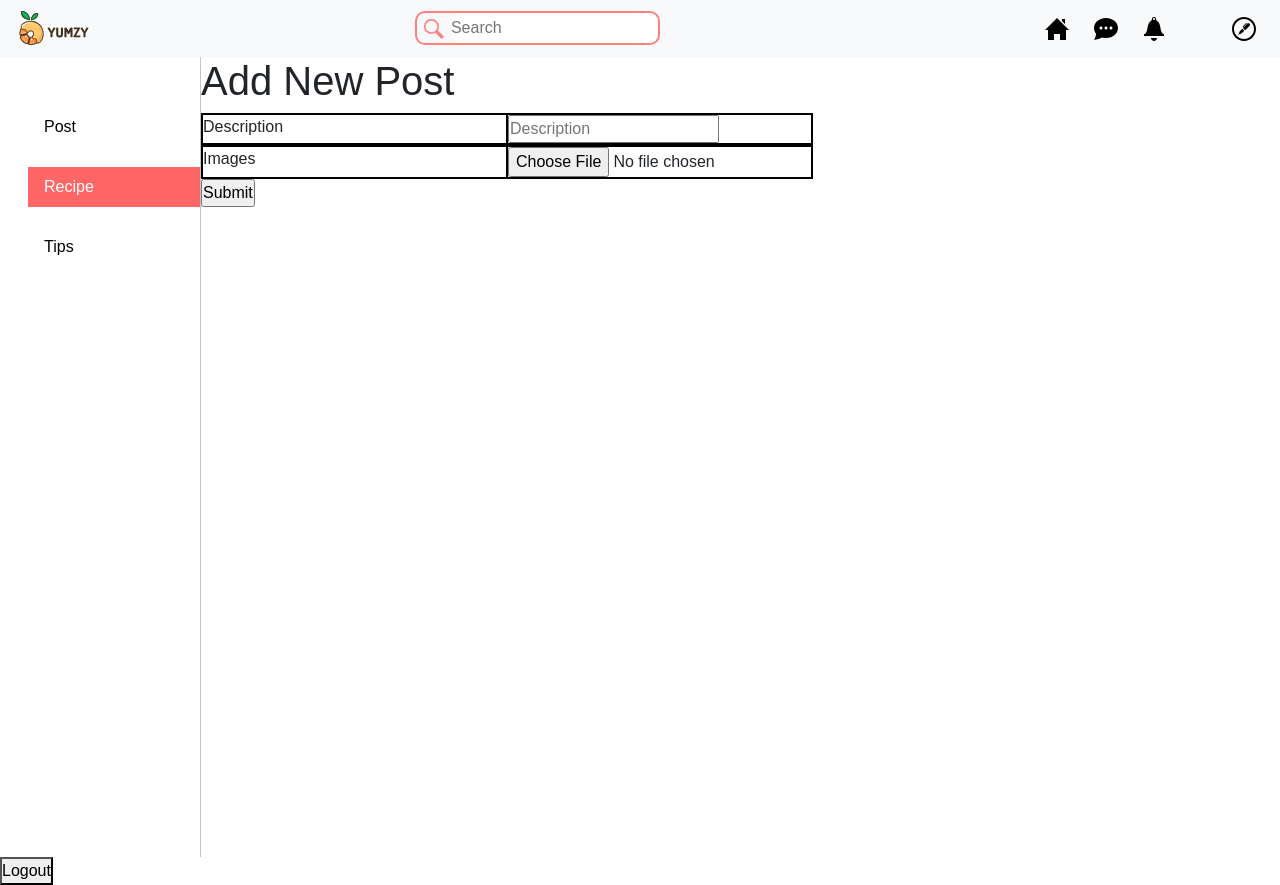
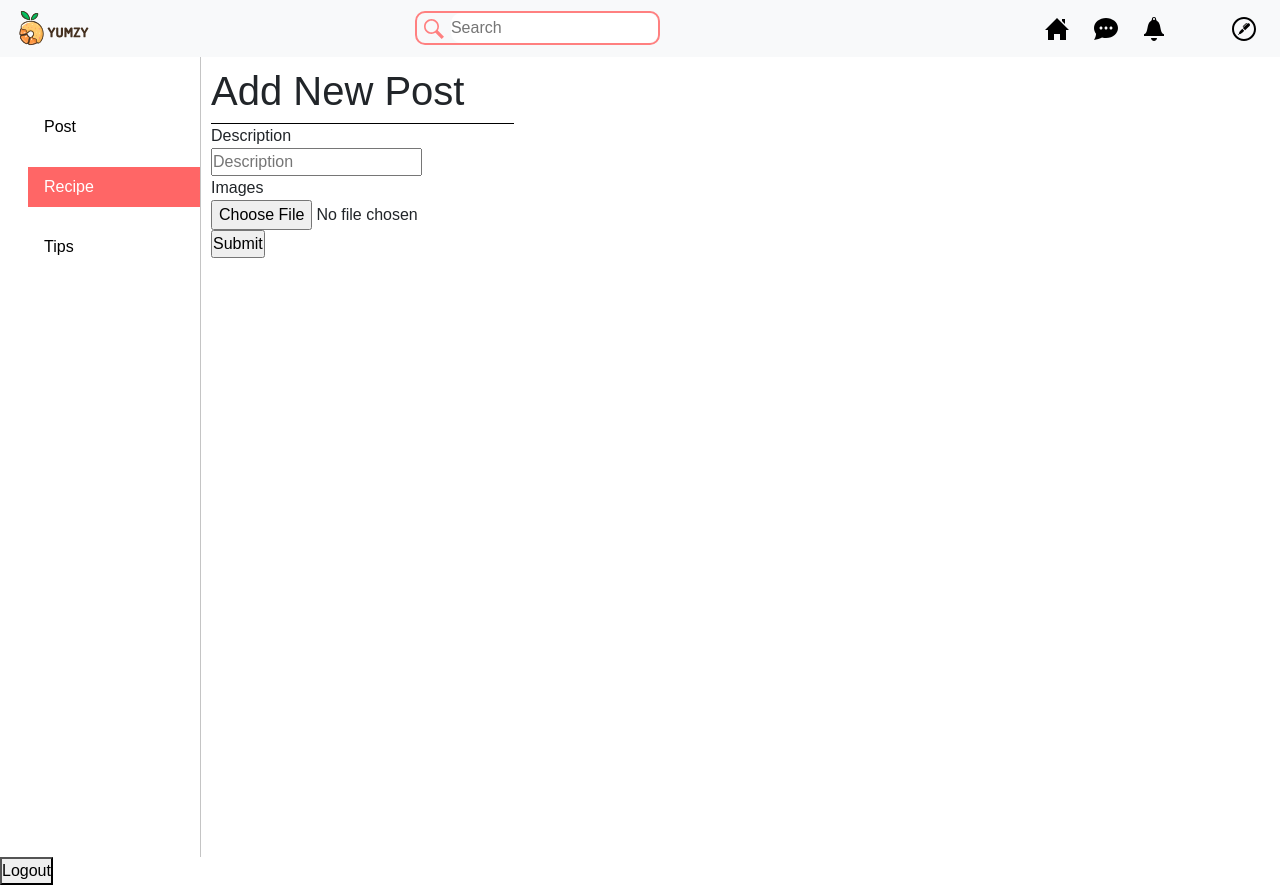
Before and after one commit to Phoenix-Cooperation/yumzy-frontend, a React (Create React App) app: page /create/post in a window 1280 px wide. Built offline with nearby package versions, Linux system fonts and the light colour scheme; no server answers; sample sign-in values are in the browser's storage; some icons are missing.

Commit message:
restructured the file system and created create_contnent.scss

```diff
--- a/src/App.js
+++ b/src/App.js
@@ -8,10 +8,10 @@ import Auth from "./pages/Auth/Auth";
 import Home from "./pages/Home/Home";
 import PrivateRoute from "./utils/PrivateRoute";
 import { logout } from "./services/firebase-auth"
-import RecipePanel from "./pages/UploadContent/RecipePanel";
-import TipsPanel from "./pages/UploadContent/TipsPanel";
+import RecipePanel from "./pages/createContent/RecipePanel";
+import TipsPanel from "./pages/createContent/TipsPanel";
 // import ReviewPanel from "./pages/UploadContent/ReviewPanel";
-import PostPanel from "./pages/UploadContent/PostPanel";
+import PostPanel from "./pages/createContent/PostPanel";
 
 // import {logout} from "./services/"
 
@@ -27,10 +27,10 @@ function App() {
             <Route path="explore" element={<Home />} />
             <Route path="notifications" element={<Home />} />
             <Route path="create" element={<PrivateRoute><CreateMenu/></PrivateRoute>} >
-              <Route index element={<RecipePanel />} />
+              <Route index element={<PostPanel />} />
+              <Route path="post" element={<PostPanel />} />
               <Route path="recipe" element={<RecipePanel />} />
               <Route path="tips" element={<TipsPanel />} />
-              <Route path="post" element={<PostPanel />} />
             </Route>
           </Route>
         </Routes>
--- /dev/null
+++ b/src/assets/stylesheets/layout/_create_content.scss
@@ -0,0 +1,8 @@
+.createContent {
+    margin: toRem(10);
+
+    &__header {
+        width: 100%;
+        border-bottom: 1px solid black;
+    }
+}
--- a/src/assets/stylesheets/layout/_post_content.scss
+++ b/src/assets/stylesheets/layout/_post_content.scss
@@ -3,16 +3,16 @@
 //  border: 1px solid black;
 //
 //}
-.tabpanel-content {
-  width: 300px;
-}
+// .tabpanel-content {
+//   width: 300px;
+// }
 
-.row-input {
-  display: grid;
-  grid-template-columns: repeat(2, 1fr);
-  border: 1px solid black;
-}
+// .row-input {
+//   display: grid;
+//   grid-template-columns: repeat(2, 1fr);
+//   border: 1px solid black;
+// }
 
-.row-input div {
-  border: 1px solid black;
-}
+// .row-input div {
+//   border: 1px solid black;
+// }
--- a/src/assets/stylesheets/main.scss
+++ b/src/assets/stylesheets/main.scss
@@ -10,6 +10,7 @@
 @import "./layout/navbar";
 @import "./layout/create_menu";
 @import "./layout/post_content";
+@import "./layout/create_content";
 
 @import "./components/buttons";
 @import "./components/avatar_dropdown";
--- a/src/pages/Home/Home.js
+++ b/src/pages/Home/Home.js
@@ -1,7 +1,7 @@
 import React, { useState, useEffect } from 'react'
 
 import { logout } from "../../services/firebase-auth"
-import UploadMain from "../UploadContent/UploadMain";
+import UploadMain from "../createContent/UploadMain";
 const Home = () => {
   // const [books, getBooks] = useState([])
 
--- a/src/pages/UploadContent/PostPanel.js
+++ b/src/pages/createContent/PostPanel.js
@@ -29,8 +29,11 @@ const PostPanel = () => {
     }).then();
   }
   return (
-    <div className="createPostPanel">
-      <h1>Add New Post</h1>
+    <div className="createContent">
+      <div className="createContent__header">
+        <h1>Add New Post</h1>
+      </div>
+
       <form action="" onSubmit={handleSubmit}>
         <div className="row-input">
           <div>
--- a/src/pages/UploadContent/RecipePanel.js
+++ b/src/pages/createContent/RecipePanel.js
@@ -1,5 +1,6 @@
 import React, {useState} from "react"
 import {useMutation} from "@apollo/client";
+import Compress from "compress.js";
 import {CREATE_RECIPE} from "../../Graphql/mutations/contentCreateMutation";
 
 const RecipePanel = () => {
--- a/src/pages/UploadContent/TipsPanel.js
+++ b/src/pages/createContent/TipsPanel.js
@@ -1,6 +1,6 @@
 import React, {useState} from "react"
 import { useMutation } from "@apollo/client";
-import {CREATE_TIP} from "../../../Graphql/mutations/contentCreateMutation";
+import {CREATE_TIP} from "../../Graphql/mutations/contentCreateMutation";
 
 const TipsPanel = () => {
   const [title, setTitle] = useState("");
```
Also changed, not shown: src/pages/createContent/ReviewPanel.js (renamed from src/pages/UploadContent/ReviewPanel.js), src/pages/createContent/UploadMain.js (renamed from src/pages/UploadContent/UploadMain.js), 1 other file (tests, documents, lock files or other folders).
